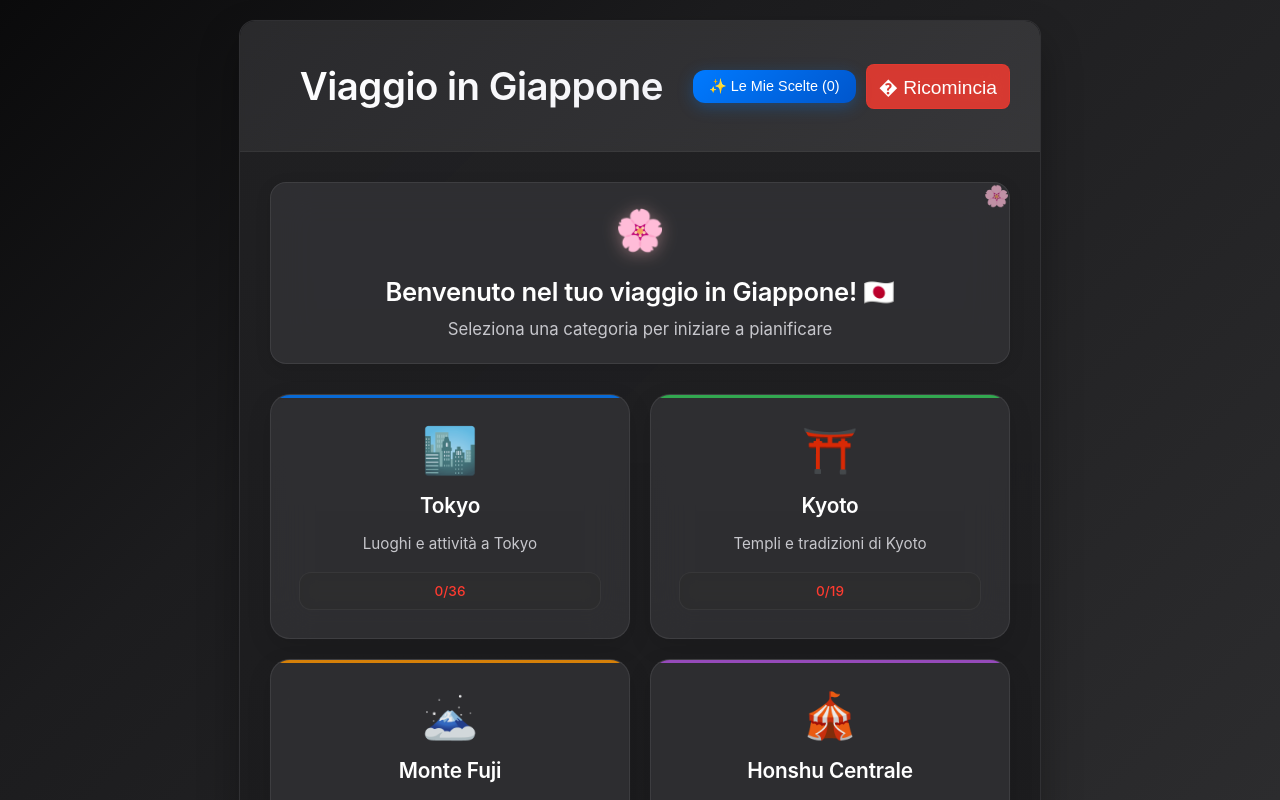
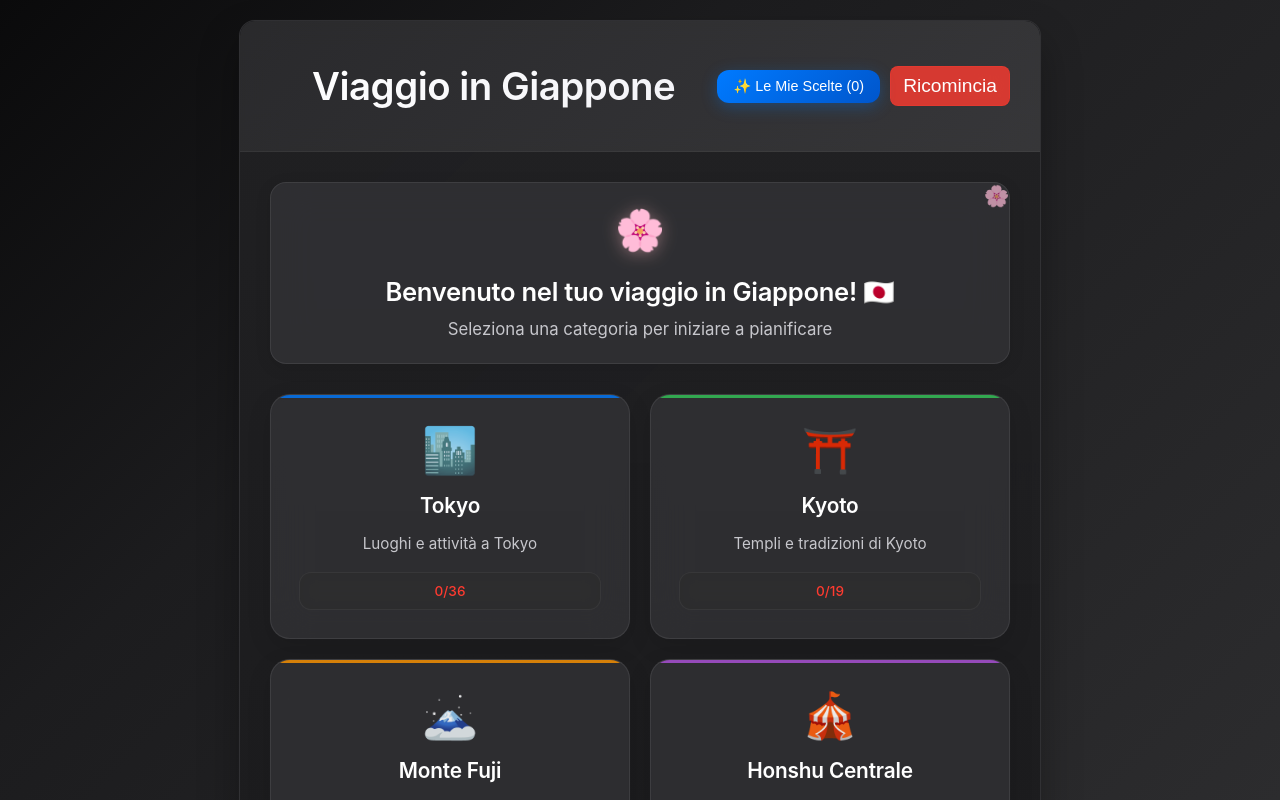
Before and after one commit to Gigi96sal/japan-trip-plan, a React (Create React App) app: page / in a window 1280 px wide. Shown: the top 800 px of the page. Built offline with nearby package versions, Linux system fonts and the light colour scheme.

Commit message:
fix: remove emoji

```diff
--- a/src/App.js
+++ b/src/App.js
@@ -756,7 +756,7 @@ function App() {
             ✨ Le Mie Scelte ({getPreferenceCount()})
           </button>
           <button className="reset-button" onClick={resetPreferences}>
-            �️ Ricomincia
+            Ricomincia
           </button>
         </div>
       </header>
```
